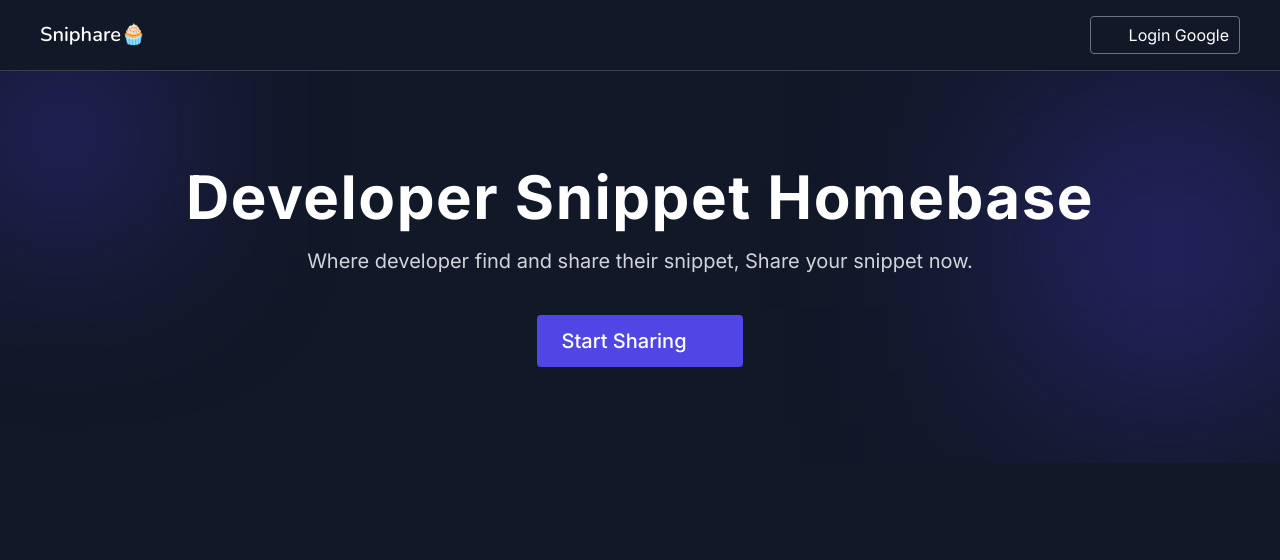
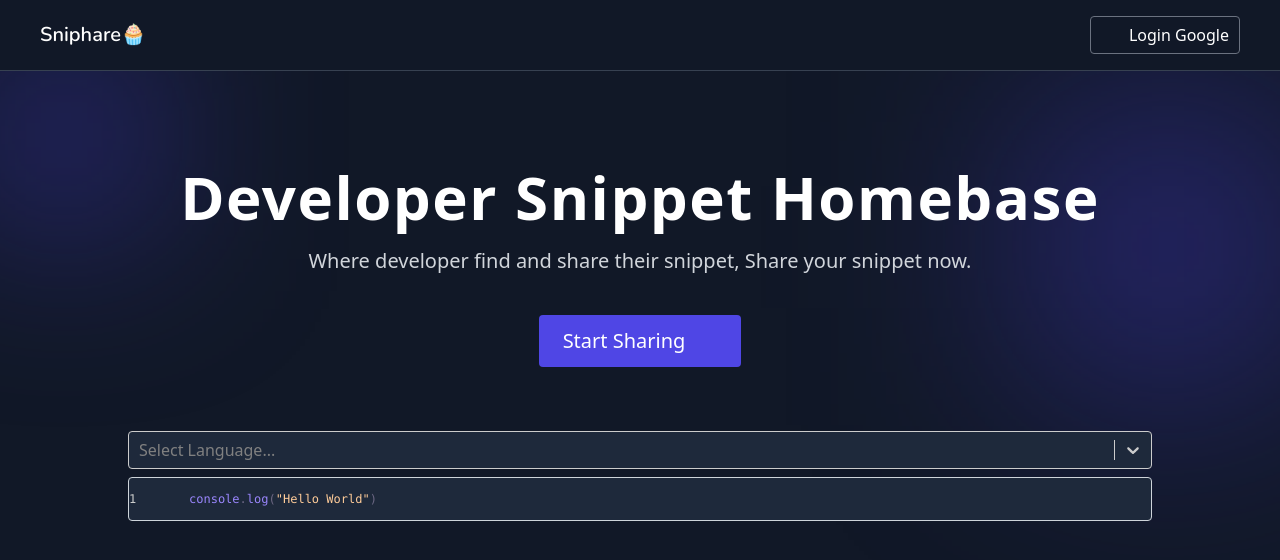
Before and after one commit to emrsyah/Sniphare, a React (Vite) app: page / in a window 1280 px wide. Shown: the top 560 px of the page. Built offline with nearby package versions, Linux system fonts and the light colour scheme; no server answers; some icons are missing.

Commit message:
add code input and language selector

```diff
--- a/index.html
+++ b/index.html
@@ -4,6 +4,7 @@
     <meta charset="UTF-8" />
     <link rel="icon" type="image/svg+xml" href="/src/favicon.svg" />
     <meta name="viewport" content="width=device-width, initial-scale=1.0" />
+    <script>const global = globalThis;</script>
     <title>Vite App</title>
   </head>
   <body>
--- a/package.json
+++ b/package.json
@@ -9,10 +9,13 @@
   },
   "dependencies": {
     "firebase": "^9.9.1",
+    "prism-react-renderer": "^1.3.5",
     "react": "^18.0.0",
     "react-dom": "^18.0.0",
     "react-helmet": "^6.1.0",
     "react-router-dom": "^6.3.0",
+    "react-select": "^5.4.0",
+    "react-simple-code-editor": "^0.11.2",
     "react-toastify": "^9.0.7"
   },
   "devDependencies": {
--- a/src/App.jsx
+++ b/src/App.jsx
@@ -10,6 +10,11 @@ function App() {
       <BrowserRouter>
         <Routes>
           <Route path="/" element={<Home />} />
+          <Route path="snippet" element={<Home />} />
+          <Route path="snippet/:id" element={<Home />} />
+          <Route path="user/:id" element={<Home />} />
+          <Route path="tag" element={<Home />} />
+          <Route path="tag/:id" element={<Home />} />
         </Routes>
       </BrowserRouter>
     </>
--- /dev/null
+++ b/src/components/CodeInput.jsx
@@ -0,0 +1,117 @@
+import React from "react";
+import { useState } from "react";
+import Highlight, { defaultProps } from "prism-react-renderer";
+import Editor from "react-simple-code-editor";
+import Select from "react-select";
+
+const languages = [
+  { value: "markup", label: "markup" },
+  { value: "bash", label: "bash" },
+  { value: "clike", label: "clike" },
+  { value: "c", label: "c" },
+  { value: "cpp", label: "cpp" },
+  { value: "css", label: "css" },
+  { value: "javascript", label: "javascript" },
+  { value: "jsx", label: "jsx" },
+  { value: "coffeescript", label: "coffeescript" },
+  { value: "actionscript", label: "actionscript" },
+  { value: "css-extr", label: "css-extr" },
+  { value: "diff", label: "diff" },
+  { value: "git", label: "git" },
+  { value: "go", label: "go" },
+  { value: "graphql", label: "graphql" },
+  { value: "handlebars", label: "handlebars" },
+  { value: "json", label: "json" },
+  { value: "less", label: "less" },
+  { value: "makefile", label: "makefile" },
+  { value: "markdown", label: "markdown" },
+  { value: "objectivec", label: "objectivec" },
+  { value: "ocaml", label: "ocaml" },
+  { value: "python", label: "python" },
+  { value: "reason", label: "reason" },
+  { value: "sass", label: "sass" },
+  { value: "scss", label: "scss" },
+  { value: "sql", label: "sql" },
+  { value: "stylus", label: "stylus" },
+  { value: "tsx", label: "tsx" },
+  { value: "typescript", label: "typescript" },
+  { value: "wasm", label: "wasm" },
+  { value: "yaml", label: "yaml" },
+];
+
+const customStyles = {
+  option: (provided) => ({
+    ...provided,
+    color: "white",
+    backgroundColor: "#1e293b",
+  }),
+  control: (provided) => ({
+    // none of react-select's styles are passed to <Control />
+    ...provided,
+    backgroundColor: "#1e293b",
+    color: "white"
+  }),
+  input: (provided) => ({
+    // none of react-select's styles are passed to <Control />
+    ...provided,
+    color: "white"
+  }),
+  singleValue: (provided) => ({
+    // none of react-select's styles are passed to <Control />
+    ...provided,
+    color: "white"
+  }),
+  valueContainer: (provided) => ({
+    ...provided,
+    color: "white"
+  })
+};
+
+const CodeInput = () => {
+  const [code, setCode] = useState(`console.log("Hello World")`);
+
+  const highlightCustom = (code) => (
+    <Highlight {...defaultProps} code={code} language="jsx">
+      {({ className, style, tokens, getLineProps, getTokenProps }) => (
+        <pre>
+          {tokens.map((line, i) => (
+            <div {...getLineProps({ line, key: i })}>
+              <span className="editorLineNumber">{i + 1}</span>
+              {line.map((token, key) => (
+                <span {...getTokenProps({ token, key })} />
+              ))}
+            </div>
+          ))}
+        </pre>
+      )}
+    </Highlight>
+  );
+
+  return (
+    <div className="mx-8 my-16 lg:mx-12 xl:mx-32">
+      <Select
+        styles={customStyles}
+        options={languages}
+        placeholder="Select Language..."
+      />
+      <div className="my-2">
+        <Editor
+          className="bg-slate-800 editor text-white border-[1px] rounded border-gray-600"
+          value={code}
+          textareaId="codeArea"
+          onValueChange={(code) => setCode(code)}
+          // highlight={(code) => hightlightWithLineNumbers(code, languages.js)}
+          highlight={(code) => highlightCustom(code)}
+          padding={12}
+          placeholder="Start write your code here"
+          style={{
+            fontFamily: '"Fira code", "Fira Mono", monospace',
+            fontSize: 12,
+          }}
+        />
+      </div>
+    </div>
+  );
+};
+
+export default CodeInput;
--- a/src/index.css
+++ b/src/index.css
@@ -3,10 +3,10 @@
 @tailwind base;
 @tailwind components;
 @tailwind utilities;
-
+/*
 *{
   font-family: "Inter", "Nunito";
-}
+} */
 
 
 @layer components {
@@ -23,3 +23,26 @@ body{
 .nunito{
   font-family: "Nunito";
 }
+
+.editor {
+  counter-reset: line;
+  border: 1px solid #ced4da;
+}
+
+.editor #codeArea {
+  outline: none;
+  padding-left: 60px !important;
+}
+
+.editor pre {
+  padding-left: 30px !important;
+}
+
+.editor .editorLineNumber {
+  position: absolute;
+  left: 0px;
+  color: #cccccc;
+  text-align: right;
+  /* width: 10px; */
+  font-weight: 100;
+}
--- a/src/pages/Home.jsx
+++ b/src/pages/Home.jsx
@@ -6,6 +6,7 @@ import { useNavigate } from "react-router-dom";
 import { signInWithPopup } from "firebase/auth";
 import { auth, googleProvider } from "../firebase";
 import { toast } from "react-toastify";
+import CodeInput from "../components/CodeInput";
 
 const Home = () => {
   const navigate = useNavigate();
@@ -29,7 +30,9 @@ const Home = () => {
         <div className="relative overflow-hidden">
           <div className="h-32 w-32 bg-indigo-700 absolute blur-[100px]"></div>
           <div className="h-48 w-48 right-4 top-20 bg-indigo-700 absolute blur-[130px]"></div>
-          <div className="flex flex-col relative z-10 items-center justify-center my-24">
+          <div className="relative z-10 my-24">
+            {/* Hero */}
+            <div className="flex flex-col items-center justify-center">
               <h1 className="text-6xl tracking-wide font-bold text-center">
                 Developer Snippet Homebase
               </h1>
@@ -38,11 +41,17 @@ const Home = () => {
                 now.
               </p>
               <button
-            onClick={()=>loginHandler()}
-            className="text-xl flex items-center gap-3 bg-indigo-600 hover:bg-indigo-700 py-3 px-6 mt-10 rounded font-medium">
+                onClick={() => loginHandler()}
+                className="text-xl flex items-center gap-3 bg-indigo-600 hover:bg-indigo-700 py-3 px-6 mt-10 rounded font-medium"
+              >
                 <p>Start Sharing</p>
                 <Icon icon="akar-icons:arrow-right" />
               </button>
+            </div>
+
+            {/* Code Input */}
+            <CodeInput />
+
           </div>
         </div>
       </div>
```
Also changed, not shown: 1 other file (tests, documents, lock files or other folders). Lines whose indentation alone changed are shown as unchanged.
